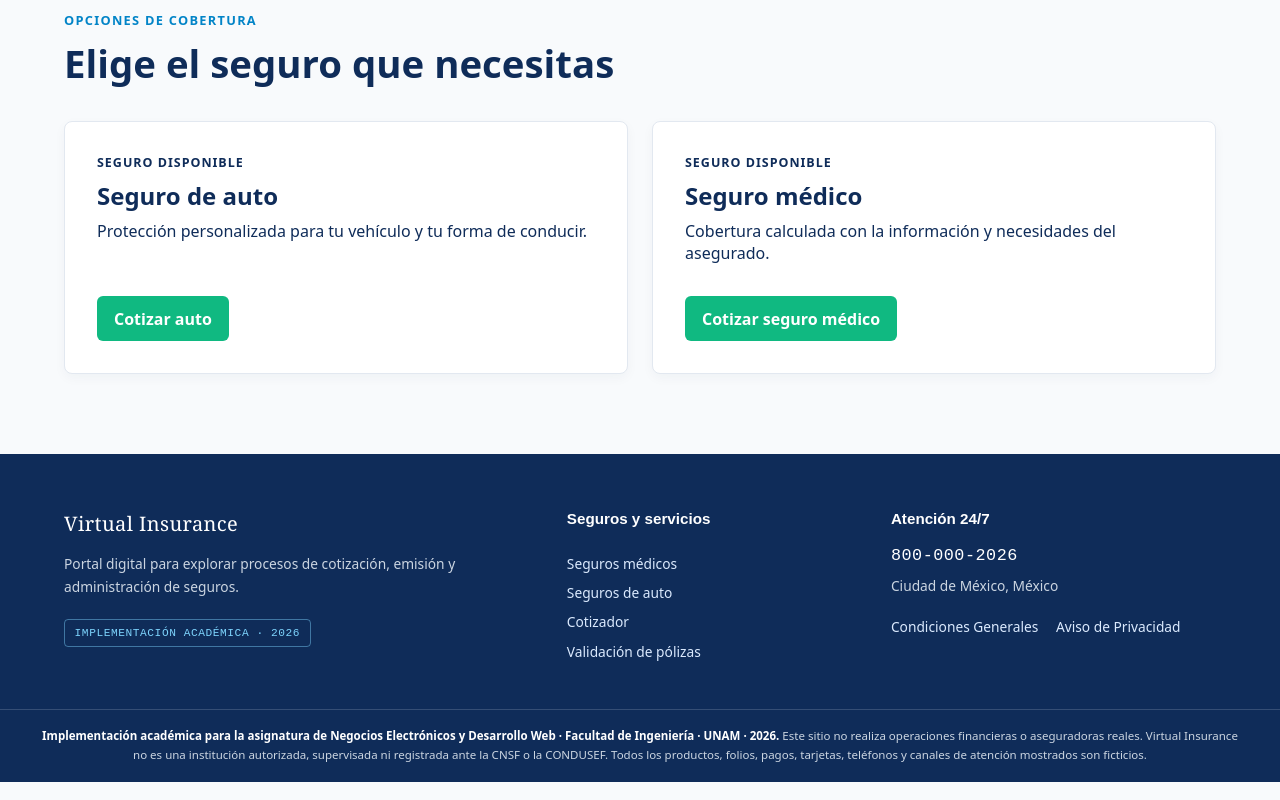
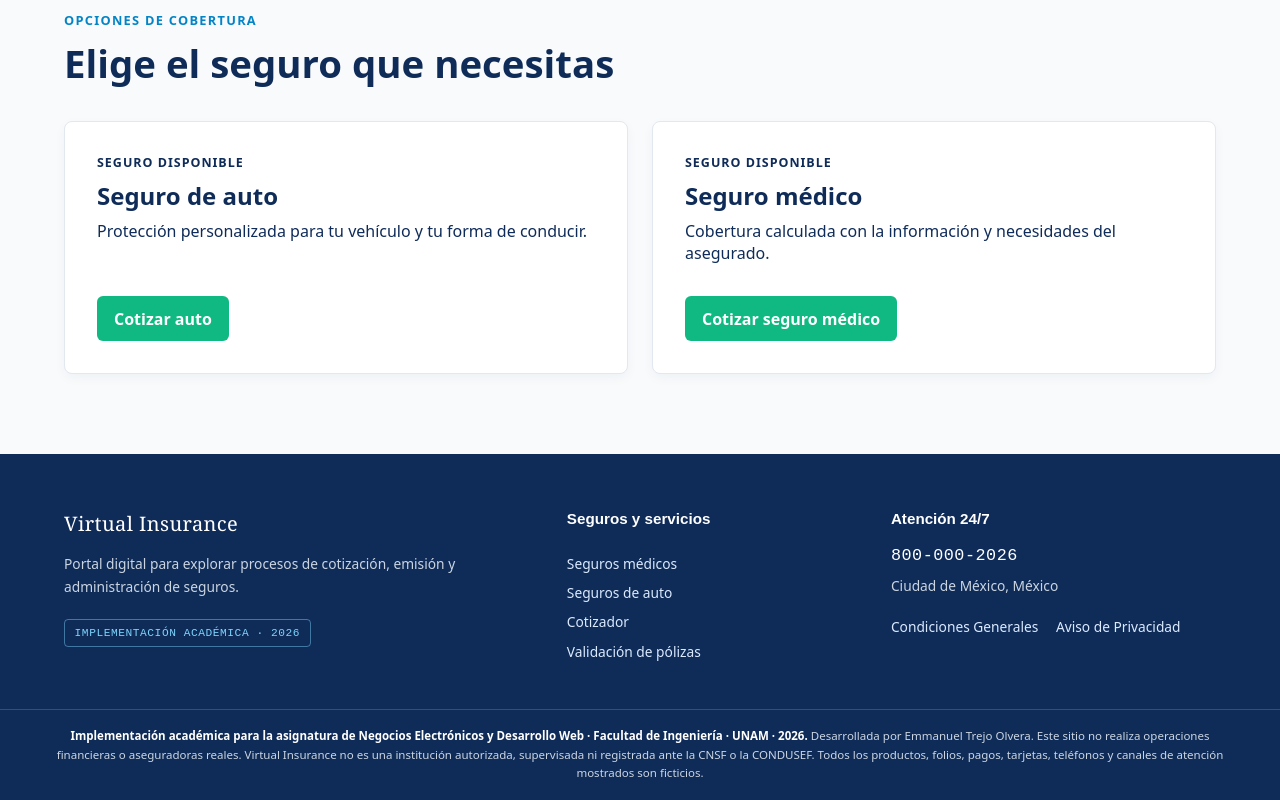
Before and after one commit to olveratrech/virtual-insurance-nedw, a React (Vite) app in the folder frontend/: page / in a window 1280 px wide. Shown: the part 710-1510 px from the top of the page. Built offline with nearby package versions, Linux system fonts and the light colour scheme; no server answers; a web font is replaced by a local one.

Commit message:
docs: agregar autoria institucional del proyecto

```diff
--- a/frontend/package.json
+++ b/frontend/package.json
@@ -1,5 +1,6 @@
 {
   "name": "frontend",
+  "author": "Emmanuel Trejo Olvera",
   "private": true,
   "version": "0.0.0",
   "type": "module",
--- a/frontend/src/components/layout/DisclosureFooter/DisclosureFooter.jsx
+++ b/frontend/src/components/layout/DisclosureFooter/DisclosureFooter.jsx
@@ -32,7 +32,7 @@ function DisclosureFooter() {
       <div className="disclosure-footer__regulatory">
         <p>
           <strong>Implementación académica para la asignatura de Negocios Electrónicos y Desarrollo Web · Facultad de Ingeniería · UNAM · 2026.</strong>{' '}
-          Este sitio no realiza operaciones financieras o aseguradoras reales. Virtual Insurance no es una institución autorizada, supervisada ni registrada ante la CNSF o la CONDUSEF. Todos los productos, folios, pagos, tarjetas, teléfonos y canales de atención mostrados son ficticios.
+          Desarrollada por Emmanuel Trejo Olvera. Este sitio no realiza operaciones financieras o aseguradoras reales. Virtual Insurance no es una institución autorizada, supervisada ni registrada ante la CNSF o la CONDUSEF. Todos los productos, folios, pagos, tarjetas, teléfonos y canales de atención mostrados son ficticios.
         </p>
       </div>
     </footer>
```
Also changed, not shown: 2 other files (tests, documents, lock files or other folders).
